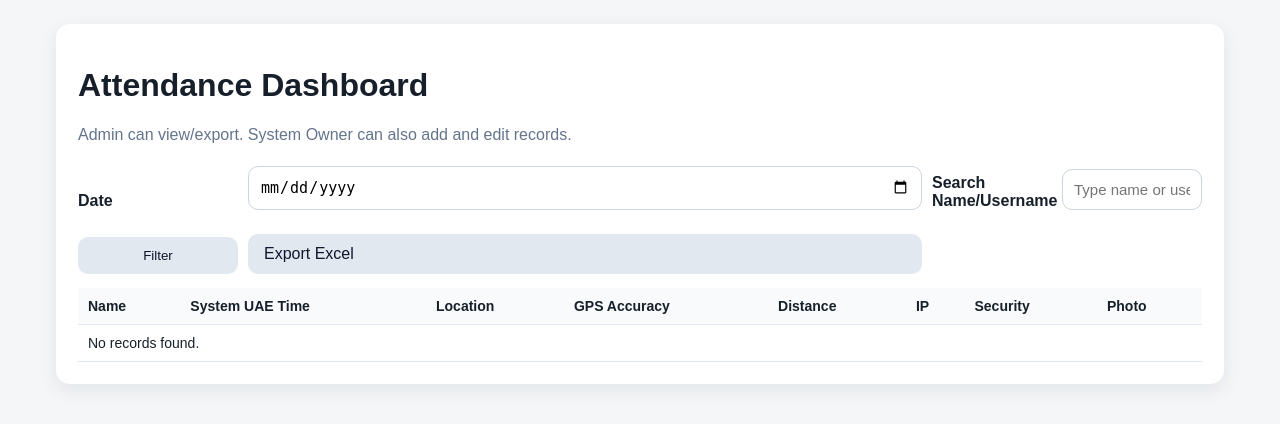
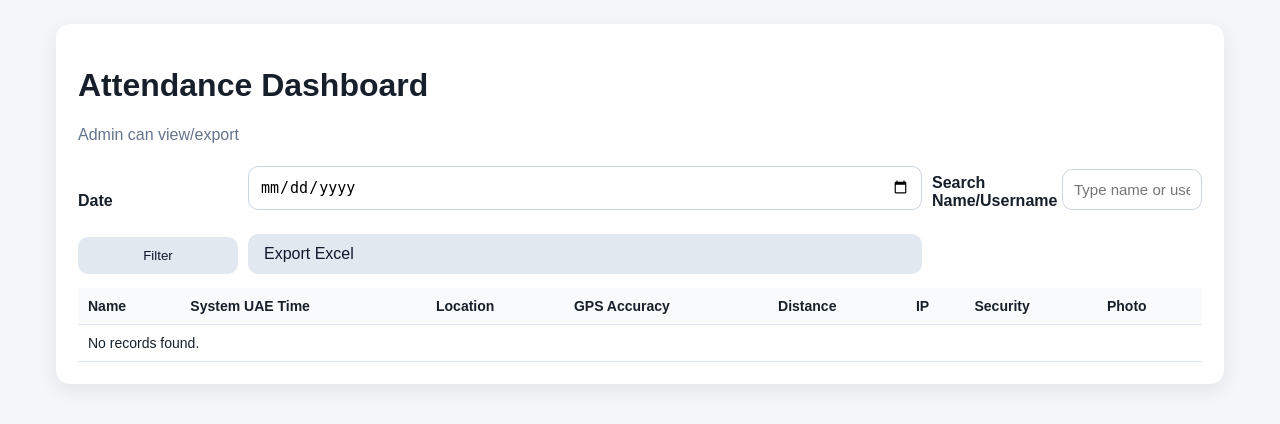
Before and after one commit to chatact135-wq/attendance-teachers, a Flask app: page /admin in a window 1280 px wide. Shown: the part 51-475 px from the top of the page. Run offline with Flask 3, Linux system fonts and the light colour scheme; the visitor is signed in with stand-in values (Sample User, id 1); data comes from the database, SQL or seed files in the repository; data that the repository does not hold is empty.

Commit message:
Update admin.html

```diff
--- a/templates/admin.html
+++ b/templates/admin.html
@@ -2,7 +2,7 @@
 {% block content %}
 <div class="card">
   <h1>Attendance Dashboard</h1>
-  <p class="muted">Admin can view/export. System Owner can also add and edit records.</p>
+  <p class="muted">Admin can view/export</p>
   <form class="filter" method="get">
     <label>Date</label><input type="date" name="date" value="{{ q_date }}">
     <label>Search Name/Username</label><input name="search" value="{{ search }}" placeholder="Type name or username">
```
